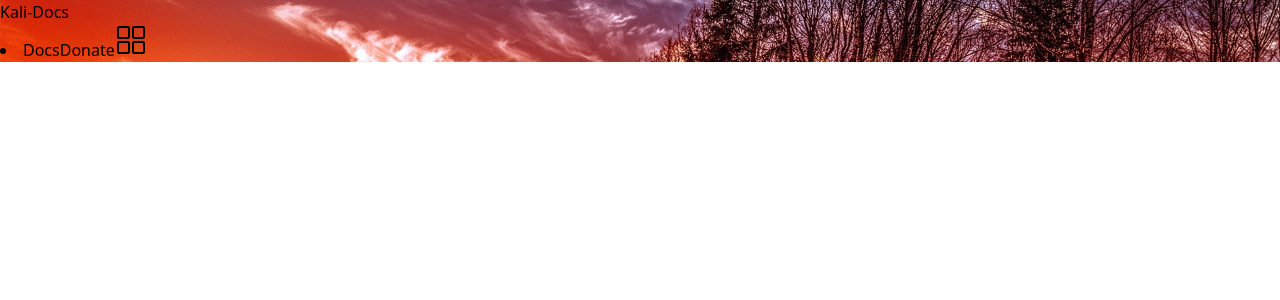
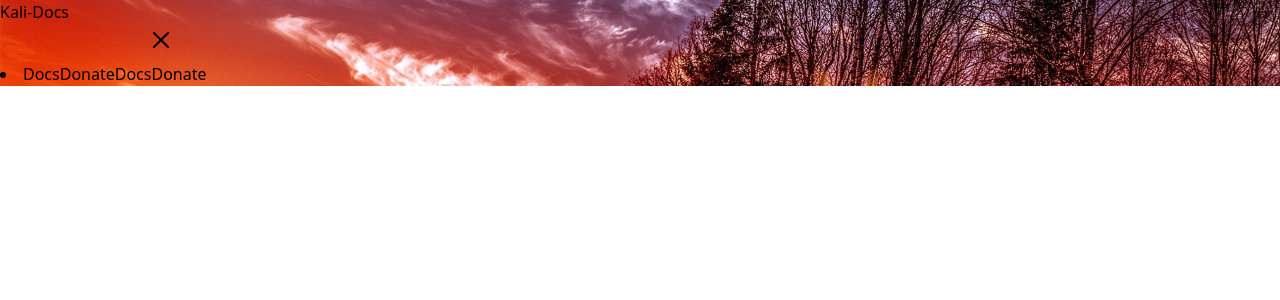
Before and after one commit to DC-21/kali-docs, a React (Vite) app: page / in a window 1280 px wide. Both pictures are taken after a click on the button 130 px from the left and 43 px from the top of the page. Shown: the top 300 px of the page. Built offline with nearby package versions, Linux system fonts and the light colour scheme.

Commit message:
first commit

```diff
--- a/src/pages/Home.jsx
+++ b/src/pages/Home.jsx
@@ -26,8 +26,21 @@ const Home = () => {
           <a className="md:flex hidden text-[20px] text-white hover:bg-[#5295e0] px-2 py-2 rounded">
             Donate
           </a>
-          <button onClick={HandleMenu} className="md:hidden lg:hidden sm:flex">
-            <ion-icon size="large" name="grid-outline"></ion-icon>
+          <button
+            onClick={HandleMenu}
+            className="md:hidden lg:hidden sm:flex text-white"
+          >
+            {open ? (
+              <ion-icon size="large" name="close-outline"></ion-icon>
+            ) : (
+              <ion-icon size="large" name="grid-outline"></ion-icon>
+            )}
+            {open ? (
+              <div className="w-full h-[200px] justify-center items-center text-blue-950 left-0 absolute py-4 flex flex-col backdrop-blur-md bg-[#f1f3fa] rounded">
+                <a className="py-2 w-full hover:bg-blue-400">Docs</a>
+                <a className="py-2 w-full hover:bg-blue-400">Donate</a>
+              </div>
+            ) : null}
           </button>
         </li>
       </div>
```
